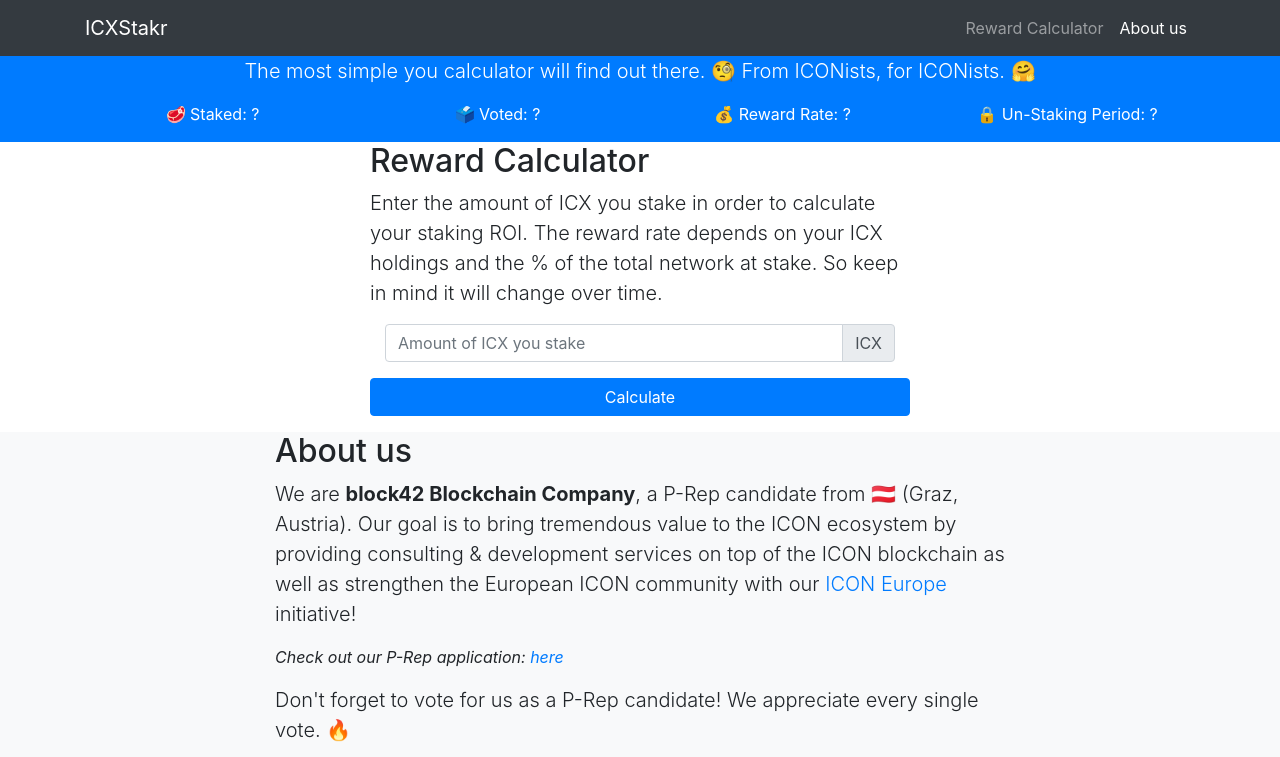
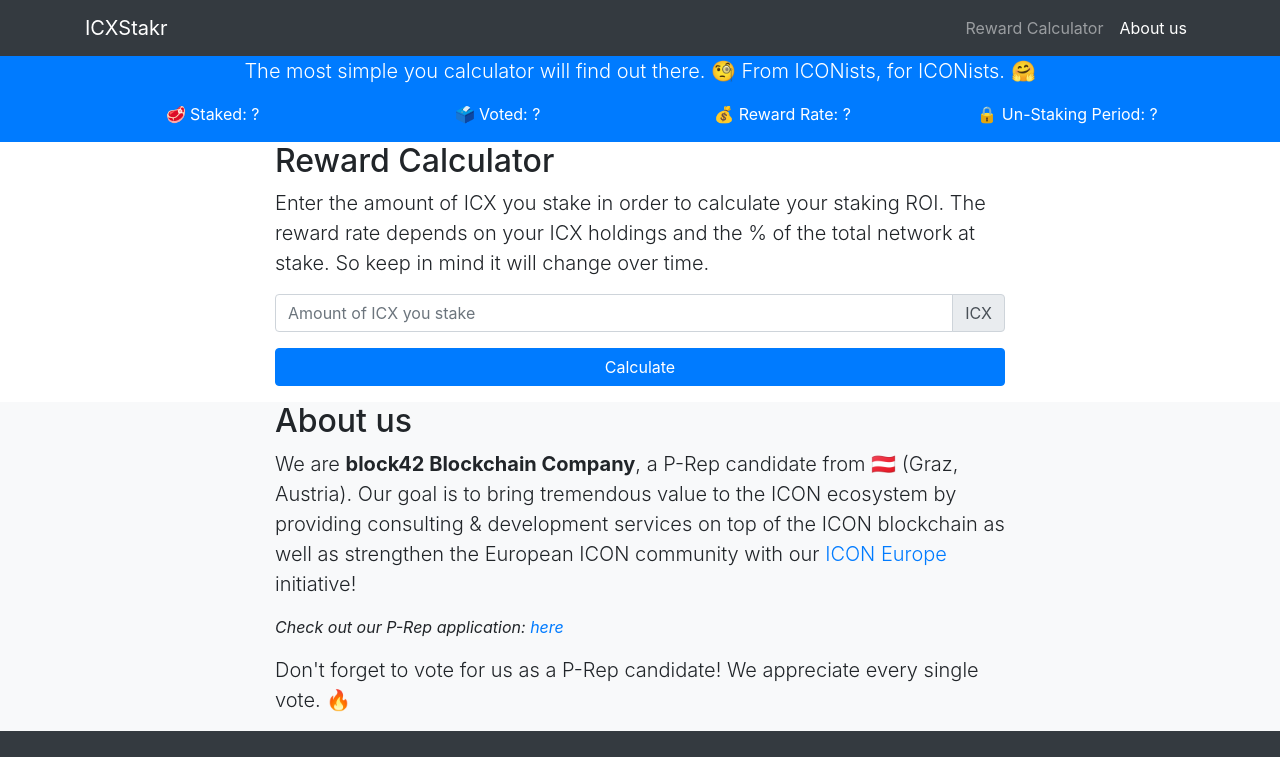
Before and after one commit to block42-blockchain-company/icx-stakr, a website with bundled scripts: page index.html in a window 1280 px wide. Shown: the top 757 px of the page. Built offline with nearby package versions, Linux system fonts and the light colour scheme; no server answers; a script that the page names is missing.

Commit message:
Fix minor ui issue

```diff
--- a/index.html
+++ b/index.html
@@ -70,12 +70,11 @@
   <section id="calculator">
     <div class="container">
       <div class="row">
-        <div class="col-sm-12 col-lg-6 mx-auto">
+        <div class="col-sm-12 col-lg-8 mx-auto">
           <h2>Reward Calculator</h2>
           <p class="lead">Enter the amount of ICX you stake in order to calculate your staking ROI. The reward rate depends on your ICX holdings and the % of the total network at stake. So keep in mind it will change over time.</p>
-
           <form>
-            <div class="col-sm-12 form-group">
+            <div class="form-group">
               <div class="input-group mb-3">
                 <input type="number" class="form-control" id="holdings" placeholder="Amount of ICX you stake" aria-label="Holdings" aria-describedby="holdings-info">
                 <div class="input-group-append">
@@ -85,7 +84,6 @@
             </div>
             <button type="button" class="col-sm-12 btn btn-primary" onclick="calculateRewards()">Calculate</button>
           </form>
-
           <p id="result"></p>
         </div>
       </div>
```
